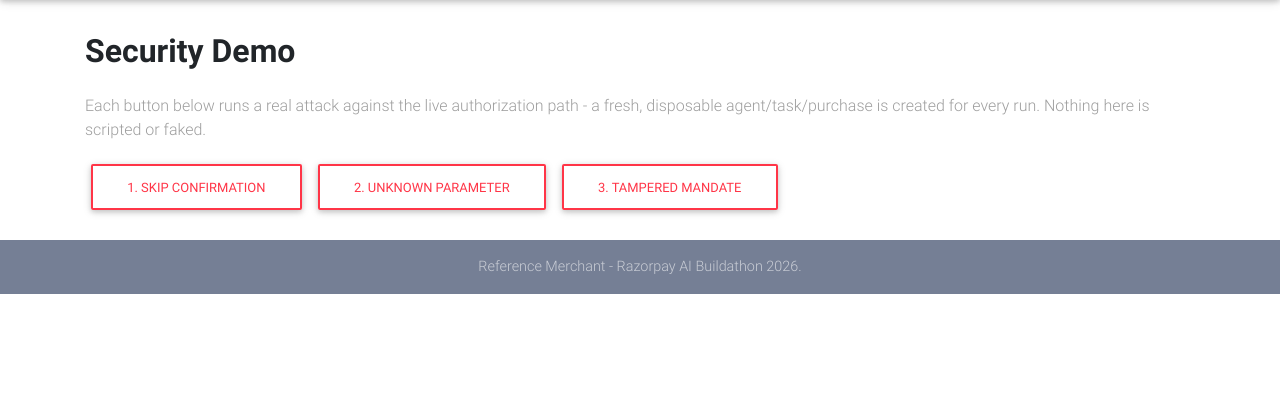
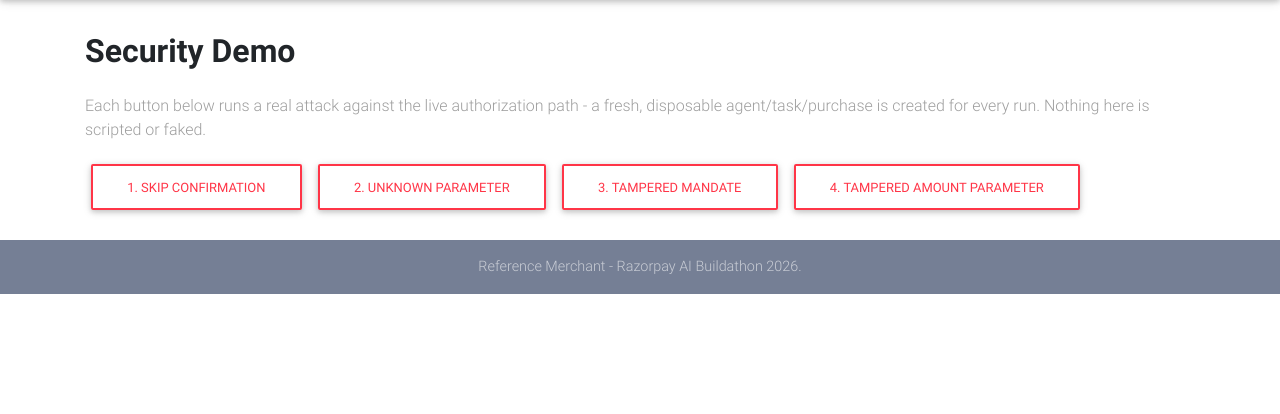
Before and after one commit to AjayBandiwaddar/Envelope, a Django app: page /security-demo/ in a window 1280 px wide. Shown: the part 64-478 px from the top of the page. Run offline with Django 5.2, Linux system fonts and the light colour scheme; some libraries are stand-ins or nearby versions.

Commit message:
Add Tampered Amount Parameter security-demo scenario

```diff
--- a/backend/apps/commerce/templates/commerce/security_demo.html
+++ b/backend/apps/commerce/templates/commerce/security_demo.html
@@ -30,6 +30,7 @@
         <button type="submit" name="scenario" value="skip_confirmation" class="btn btn-outline-danger">1. Skip Confirmation</button>
         <button type="submit" name="scenario" value="unknown_parameter" class="btn btn-outline-danger">2. Unknown Parameter</button>
         <button type="submit" name="scenario" value="tampered_mandate" class="btn btn-outline-danger">3. Tampered Mandate</button>
+        <button type="submit" name="scenario" value="tampered_amount_parameter" class="btn btn-outline-danger">4. Tampered Amount Parameter</button>
       </form>
 
       {% if result %}
--- a/backend/apps/commerce/views.py
+++ b/backend/apps/commerce/views.py
@@ -266,7 +266,21 @@ def _run_security_scenario(scenario: str) -> dict:
             resource_type="purchase_intent", resource_id=intent_id,
             parameters={"intent_id": intent_id},
         )
-
+    elif scenario == "tampered_amount_parameter":
+        label = "Tampered Amount Parameter"
+        explanation = (
+            "Confirming normally, then attempting create_order with a "
+            "forged 'amount' parameter (a fraction of the real price) "
+            "smuggled into the call - simulating a client that lies "
+            "about what it wants to pay."
+        )
+        confirm_purchase_intent(intent_id)
+        response = dispatch_tool_call(
+            tool_id="create_order", action="create_order",
+            agent_token=raw_token, task_id=task.task_id,
+            resource_type="purchase_intent", resource_id=intent_id,
+            parameters={"intent_id": intent_id, "amount": 100, "currency": "INR"},
+        )
     else:
         return {"error": f"Unknown scenario '{scenario}'."}
 
```
